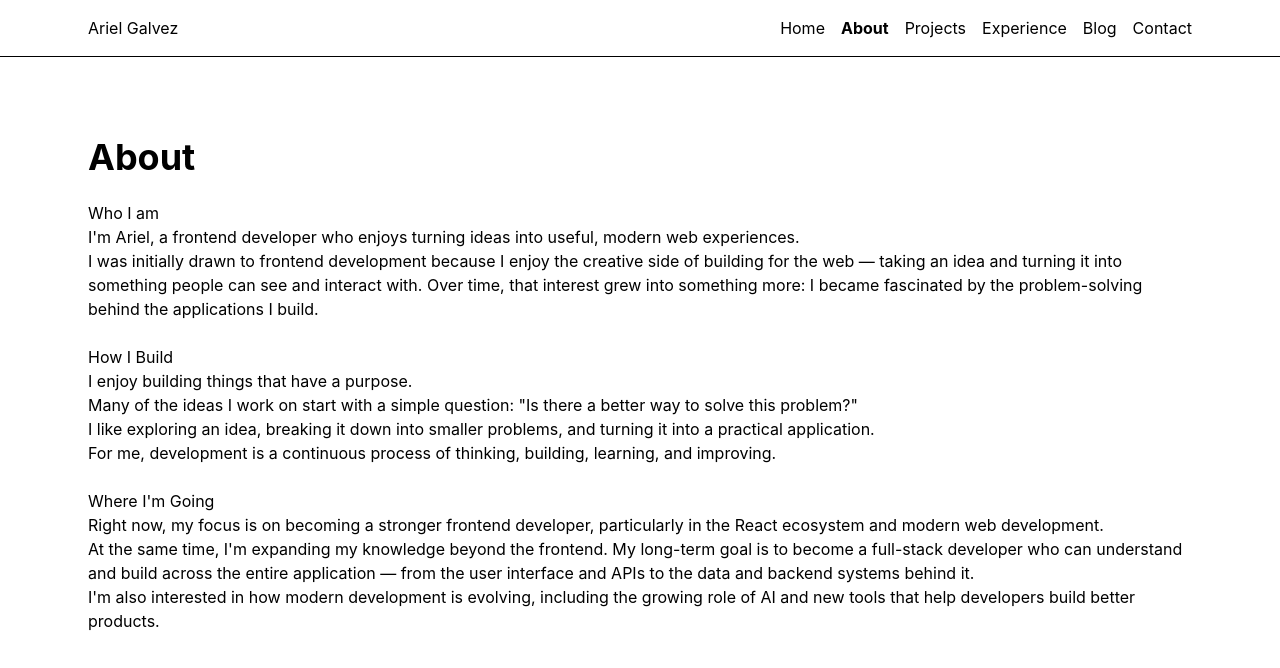
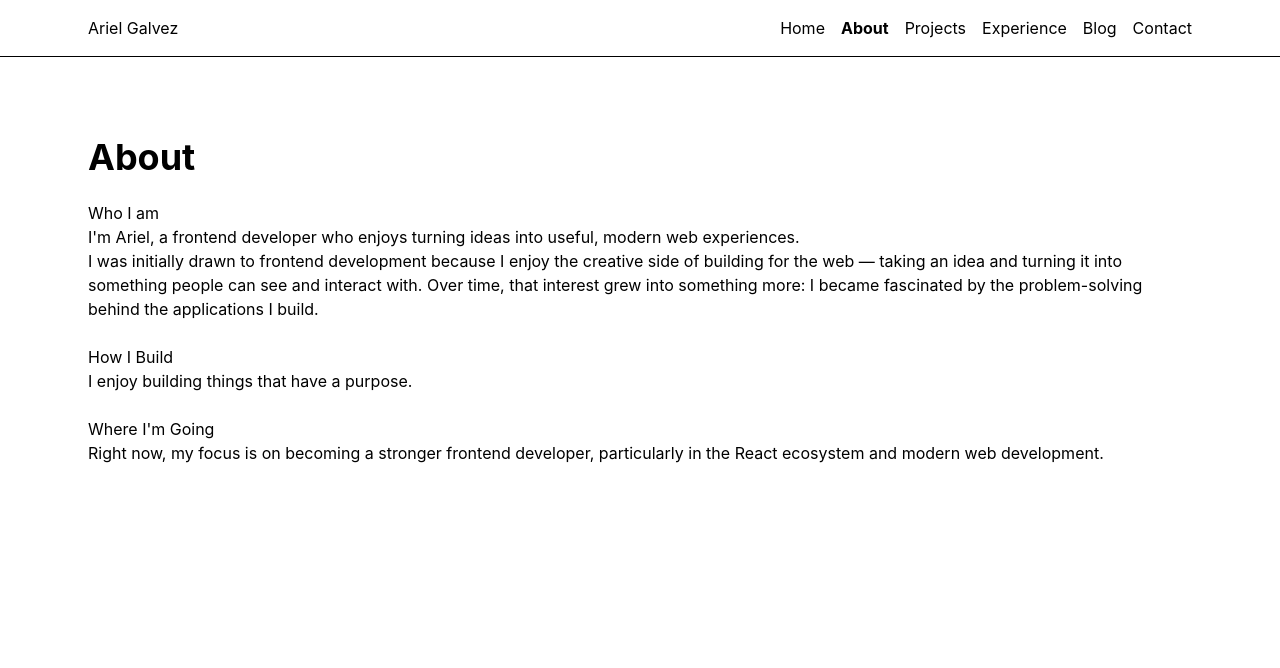
Before and after one commit to arielglvz/portfolio-cms, a React (Vite) app: page /about in a window 1280 px wide. Shown: the top 668 px of the page. Built offline with nearby package versions, Linux system fonts and the light colour scheme.

Commit message:
feat: build about section

```diff
--- a/src/features/about/components/AboutApproach.jsx
+++ b/src/features/about/components/AboutApproach.jsx
@@ -1,21 +1,21 @@
-const AboutApproach = () => {
+const AboutApproach = ({ isOpen, onToggle }) => {
   return (
-    <section>
+    <section onClick={() => onToggle("approach")}>
       <h2>How I Build</h2>
 
       <p>I enjoy building things that have a purpose.</p>
 
-      <p>
+      <p className={isOpen ? "block" : "hidden"}>
         Many of the ideas I work on start with a simple question: "Is there a
         better way to solve this problem?"
       </p>
 
-      <p>
+      <p className={isOpen ? "block" : "hidden"}>
         I like exploring an idea, breaking it down into smaller problems, and
         turning it into a practical application.
       </p>
 
-      <p>
+      <p className={isOpen ? "block" : "hidden"}>
         For me, development is a continuous process of thinking, building,
         learning, and improving.
       </p>
--- a/src/features/about/components/AboutDirection.jsx
+++ b/src/features/about/components/AboutDirection.jsx
@@ -1,6 +1,6 @@
-const AboutDirection = () => {
+const AboutDirection = ({ isOpen, onToggle }) => {
   return (
-    <section>
+    <section onClick={() => onToggle("direction")}>
       <h2>Where I'm Going</h2>
 
       <p>
@@ -8,14 +8,14 @@ const AboutDirection = () => {
         particularly in the React ecosystem and modern web development.
       </p>
 
-      <p>
+      <p className={isOpen ? "block" : "hidden"}>
         At the same time, I'm expanding my knowledge beyond the frontend. My
         long-term goal is to become a full-stack developer who can understand
         and build across the entire application — from the user interface and
         APIs to the data and backend systems behind it.
       </p>
 
-      <p>
+      <p className={isOpen ? "block" : "hidden"}>
         I'm also interested in how modern development is evolving, including the
         growing role of AI and new tools that help developers build better
         products.
--- a/src/features/about/components/AboutIntro.jsx
+++ b/src/features/about/components/AboutIntro.jsx
@@ -1,6 +1,6 @@
-const AboutIntro = () => {
+const AboutIntro = ({ isOpen, onToggle }) => {
   return (
-    <section>
+    <section onClick={() => onToggle("intro")}>
       <h2>Who I am</h2>
 
       <p>
@@ -8,7 +8,7 @@ const AboutIntro = () => {
         modern web experiences.
       </p>
 
-      <p>
+      <p className={isOpen ? "block" : "hidden"}>
         I was initially drawn to frontend development because I enjoy the
         creative side of building for the web — taking an idea and turning it
         into something people can see and interact with. Over time, that
--- a/src/pages/About.jsx
+++ b/src/pages/About.jsx
@@ -1,15 +1,27 @@
+import { useState } from "react"
+
 // Components
 import AboutIntro from "../features/about/components/AboutIntro"
 import AboutApproach from "../features/about/components/AboutApproach"
 import AboutDirection from "../features/about/components/AboutDirection"
 
 const About = () => {
+  const [isOpen, setIsOpen] = useState({
+    intro: true,
+    approach: false,
+    direction: false,
+  })
+
+  const onToggle = (section) => {
+    setIsOpen((prev) => ({ ...prev, [section]: !prev[section] }))
+  }
+
   return (
     <section className="mx-auto max-w-6xl space-y-6 px-6 py-20">
       <h1 className="text-4xl font-bold">About</h1>
-      <AboutIntro />
-      <AboutApproach />
-      <AboutDirection />
+      <AboutIntro isOpen={isOpen.intro} onToggle={onToggle} />
+      <AboutApproach isOpen={isOpen.approach} onToggle={onToggle} />
+      <AboutDirection isOpen={isOpen.direction} onToggle={onToggle} />
     </section>
   )
 }
```
